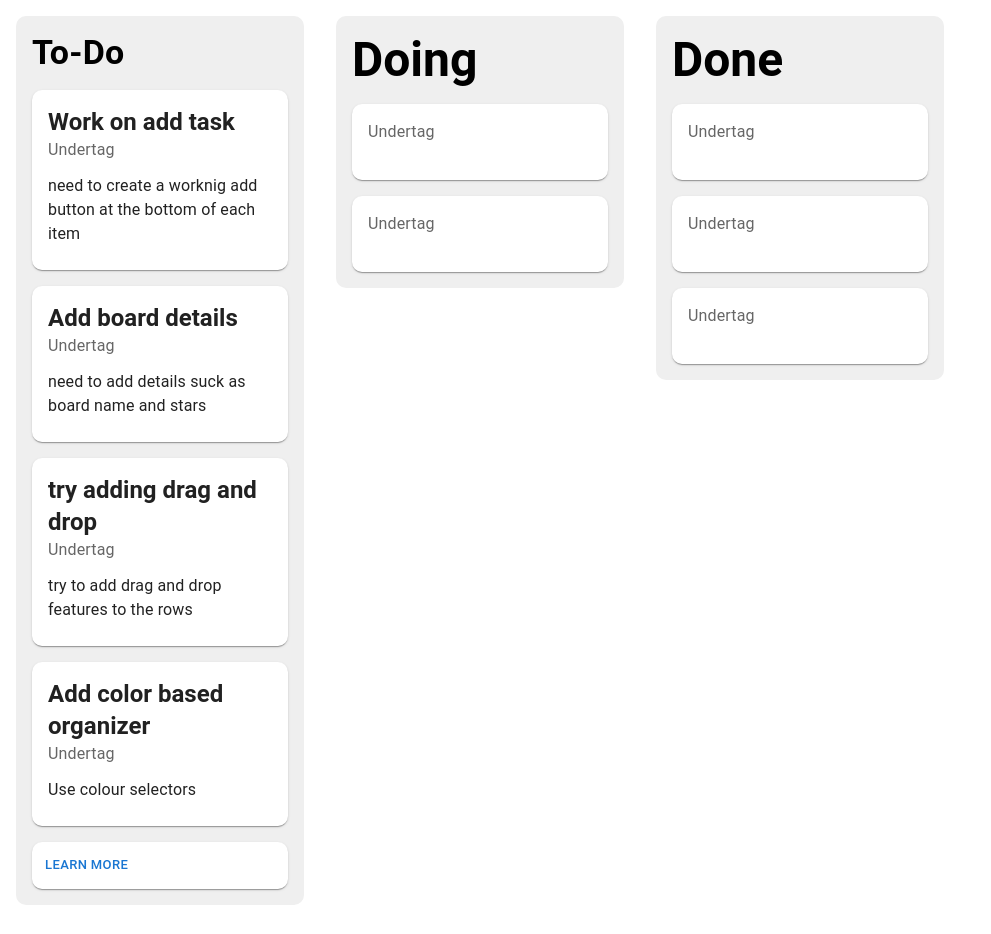
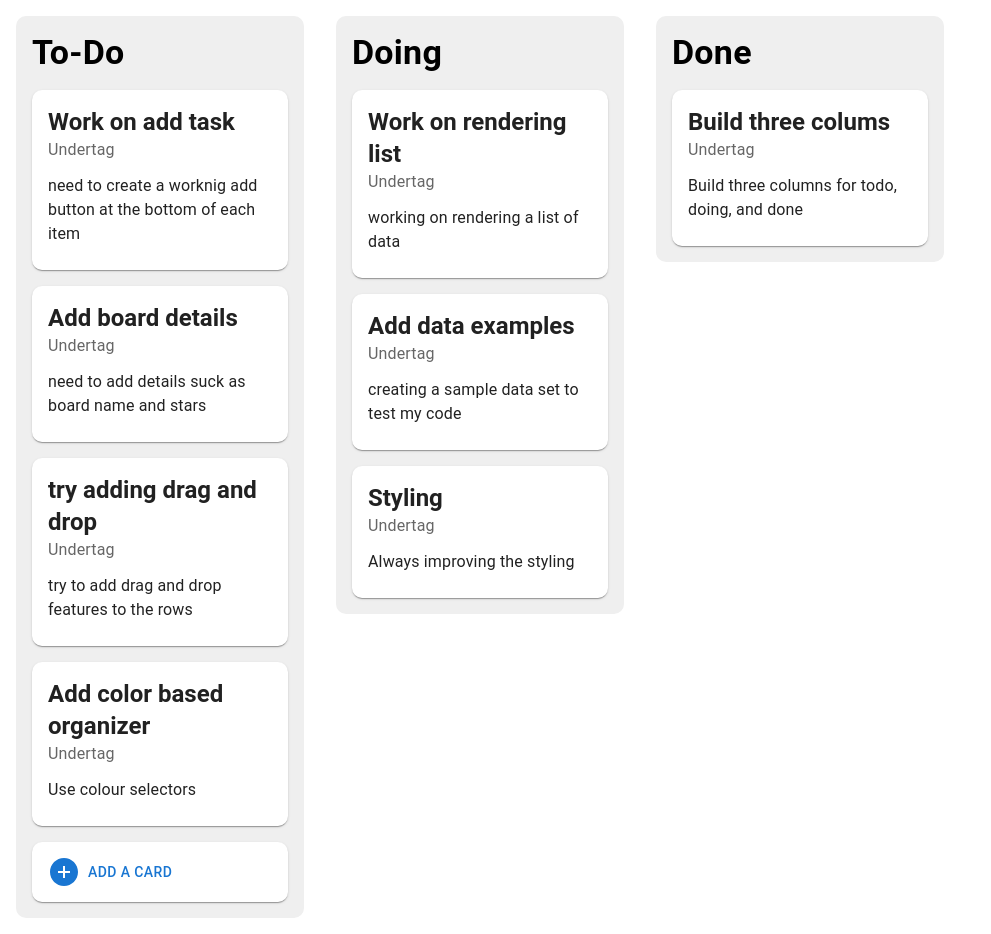
Before and after one commit to imranrehman-it/task-flow, a React (Create React App) app: page / in a window 1280 px wide. Shown: the whole page, without its empty margins (0-991 px from the left). Built offline with nearby package versions, Linux system fonts and the light colour scheme.

Commit message:
created add card component for todoList

```diff
--- a/package.json
+++ b/package.json
@@ -11,6 +11,7 @@
     "@testing-library/user-event": "^13.5.0",
     "react": "^18.2.0",
     "react-dom": "^18.2.0",
+    "react-icons": "^4.4.0",
     "react-scripts": "^2.1.3",
     "styled-components": "^5.3.6",
     "web-vitals": "^2.1.4"
--- a/src/components/AddCard.jsx
+++ b/src/components/AddCard.jsx
@@ -1,20 +1,93 @@
-import React from "react";
+import React, { useState } from "react";
 import Cards from "@mui/material/Card";
 import CardActions from "@mui/material/CardActions";
 import CardContent from "@mui/material/CardContent";
 import Typography from "@mui/material/Typography";
 import Box from "@mui/material/Box";
 import Button from "@mui/material/Button";
+import { AiFillPlusCircle } from "react-icons/ai";
+import TextField from "@mui/material/TextField";
 
 import styled from "styled-components";
 
-function AddCard() {
+function AddCard({ insertTodoList }) {
+  const [title, setTitle] = useState("");
+  const [info, setInfo] = useState("");
+  const [renderTitle, setRenderTitle] = useState(false);
+
+  const addHandler = () => {
+    setRenderTitle(true);
+  };
+
+  const titleChangeHandler = (e) => {
+    setTitle(e.target.value);
+  };
+
+  const infoChangeHandler = (e) => {
+    setInfo(e.target.value);
+  };
+
+  const saveHandler = () => {
+    console.log(title);
+    console.log(info);
+    insertTodoList({ title: title, info: info });
+    setRenderTitle(false);
+  };
+
   return (
-    <CardBlock sx={{ borderRadius: "10px" }}>
-      <CardActions>
-        <Button size="small">Learn More</Button>
-      </CardActions>
-    </CardBlock>
+    <>
+      {!renderTitle && (
+        <CardBlock sx={{ borderRadius: "10px" }}>
+          <CardActions>
+            <Button size="medium" onClick={addHandler}>
+              <AiFillPlusCircle size="2rem" style={{ marginRight: ".5rem" }} />
+              Add a card
+            </Button>
+          </CardActions>
+        </CardBlock>
+      )}
+
+      {renderTitle && (
+        <CardBlock sx={{ borderRadius: "10px" }}>
+          <CardContent>
+            <TextField
+              multiline
+              id="outlined-basic"
+              label="Title"
+              fullWidth
+              variant="outlined"
+              InputProps={{
+                style: {
+                  fontSize: "1.5rem",
+                  fontWeight: "700",
+                  lineHeight: "1.334",
+                },
+              }}
+              onChange={titleChangeHandler}
+            />
+            <TextField
+              sx={{ marginTop: "1rem" }}
+              multiline
+              id="outlined-basic"
+              label="Enter a description of the task"
+              fullWidth
+              variant="outlined"
+              InputProps={{
+                style: {
+                  fontSize: "1rem",
+                  fontWeight: "700",
+                  lineHeight: "1.334",
+                },
+              }}
+              onChange={infoChangeHandler}
+            />
+          </CardContent>
+          <CardActions>
+            <Button onClick={saveHandler}>Add</Button>
+          </CardActions>
+        </CardBlock>
+      )}
+    </>
   );
 }
 
--- a/src/components/BoardLists/Doing.jsx
+++ b/src/components/BoardLists/Doing.jsx
@@ -1,16 +1,20 @@
-import React from "react";
+import React, { useState } from "react";
 import styled from "styled-components";
 import Card from "../Card";
 import { Typography } from "@mui/material";
+import data from "./data";
 
 function Doing() {
+  const [doingList, setDoingList] = useState(data.doing);
+
   return (
     <Stack>
-      <Typography sx={{ fontWeight: "bold" }} variant="h3" component="div">
+      <Typography sx={{ fontWeight: "bold" }} variant="h4" component="div">
         Doing
       </Typography>
-      <Card />
-      <Card />
+      {doingList.map((item) => {
+        return <Card title={item.title} info={item.info} />;
+      })}
     </Stack>
   );
 }
--- a/src/components/BoardLists/Done.jsx
+++ b/src/components/BoardLists/Done.jsx
@@ -1,17 +1,19 @@
-import React from "react";
+import React, { useState } from "react";
 import styled from "styled-components";
 import Card from "../Card";
 import { Typography } from "@mui/material";
+import data from "./data";
 
 function Done() {
+  const [doneList, setDoneList] = useState(data.done);
   return (
     <Stack>
-      <Typography sx={{ fontWeight: "bold" }} variant="h3" component="div">
+      <Typography sx={{ fontWeight: "bold" }} variant="h4" component="div">
         Done
       </Typography>
-      <Card />
-      <Card />
-      <Card />
+      {doneList.map((item) => {
+        return <Card title={item.title} info={item.info} />;
+      })}
     </Stack>
   );
 }
--- a/src/components/BoardLists/Todo.jsx
+++ b/src/components/BoardLists/Todo.jsx
@@ -5,9 +5,15 @@ import { Typography } from "@mui/material";
 import Card from "../Card";
 import data from "./data";
 import AddCard from "../AddCard";
+import Button from "@mui/material/Button";
+import { AiFillPlusCircle } from "react-icons/ai";
 
 function Todo() {
   const [todoList, setTodoList] = useState(data.todo); //array type
+
+  const insertTodoList = ({ title, info }) => {
+    setTodoList((current) => [...current, { title: title, info: info }]);
+  };
 
   return (
     <Stack>
@@ -19,7 +25,7 @@ function Todo() {
         return <Card title={item.title} info={item.info} />;
       })}
 
-      <AddCard />
+      <AddCard insertTodoList={insertTodoList} />
     </Stack>
   );
 }
```
Also changed, not shown: 1 other file (tests, documents, lock files or other folders).
